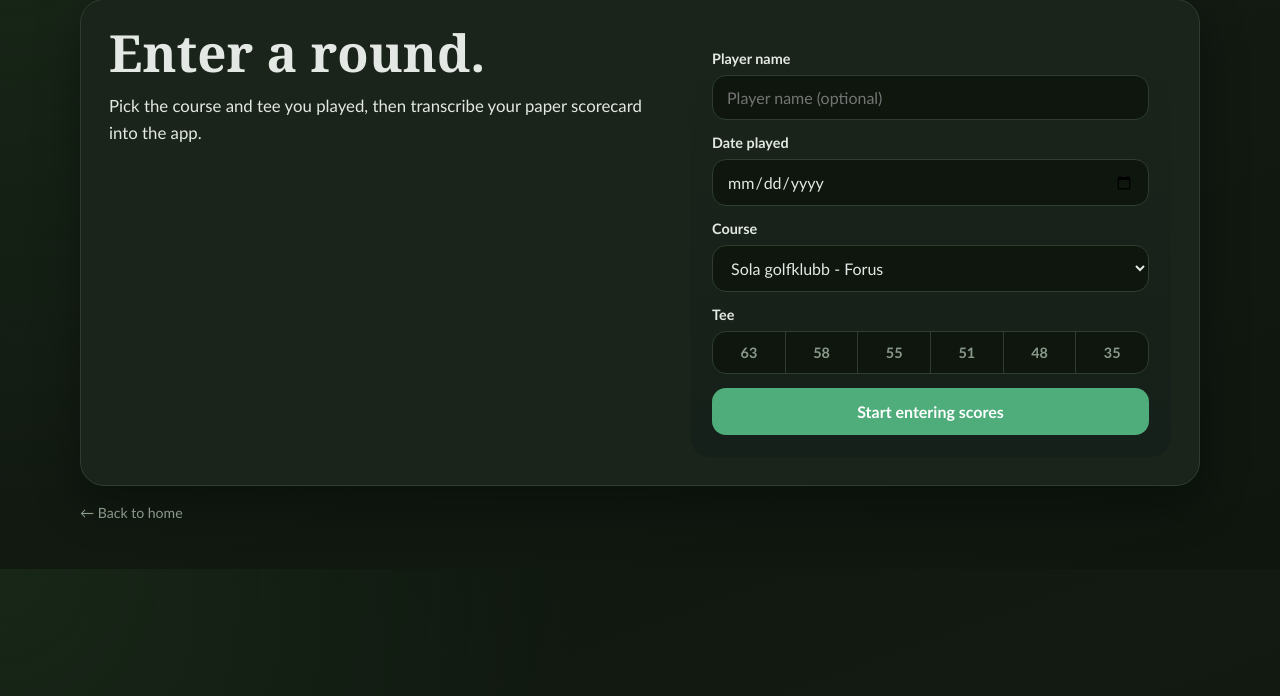
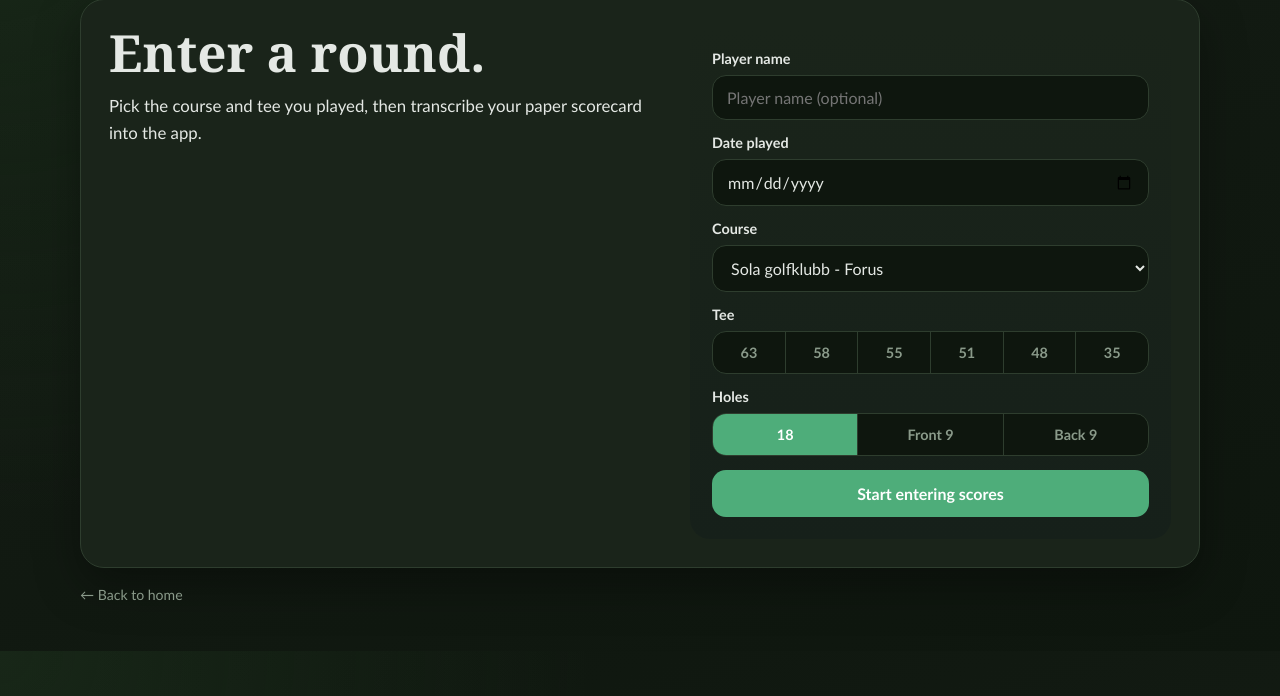
Before and after one commit to Brakjen/golf-scorecards, a FastAPI app: page /rounds/new in a window 1280 px wide. Shown: the part 77-773 px from the top of the page. Run offline with FastAPI, Linux system fonts and the light colour scheme.

Commit message:
fix: add holes selector (18/F9/B9) to round create page

```diff
--- a/src/golf_scorecards/templates/round_create.html
+++ b/src/golf_scorecards/templates/round_create.html
@@ -34,6 +34,18 @@
         <span>Tee</span>
         <div id="tee-segmented" class="segmented-control"></div>
         <input type="hidden" id="tee-hidden" name="tee_name" value="">
+      </div>
+
+      <div class="field-group">
+        <span>Holes</span>
+        <div id="holes-segmented" class="segmented-control">
+          <input type="radio" name="holes_played" id="hp-18" value="18" checked>
+          <label for="hp-18">18</label>
+          <input type="radio" name="holes_played" id="hp-front" value="front_9">
+          <label for="hp-front">Front 9</label>
+          <input type="radio" name="holes_played" id="hp-back" value="back_9">
+          <label for="hp-back">Back 9</label>
+        </div>
       </div>
 
       <button type="submit" id="submit-btn" disabled>Start entering scores</button>
```
